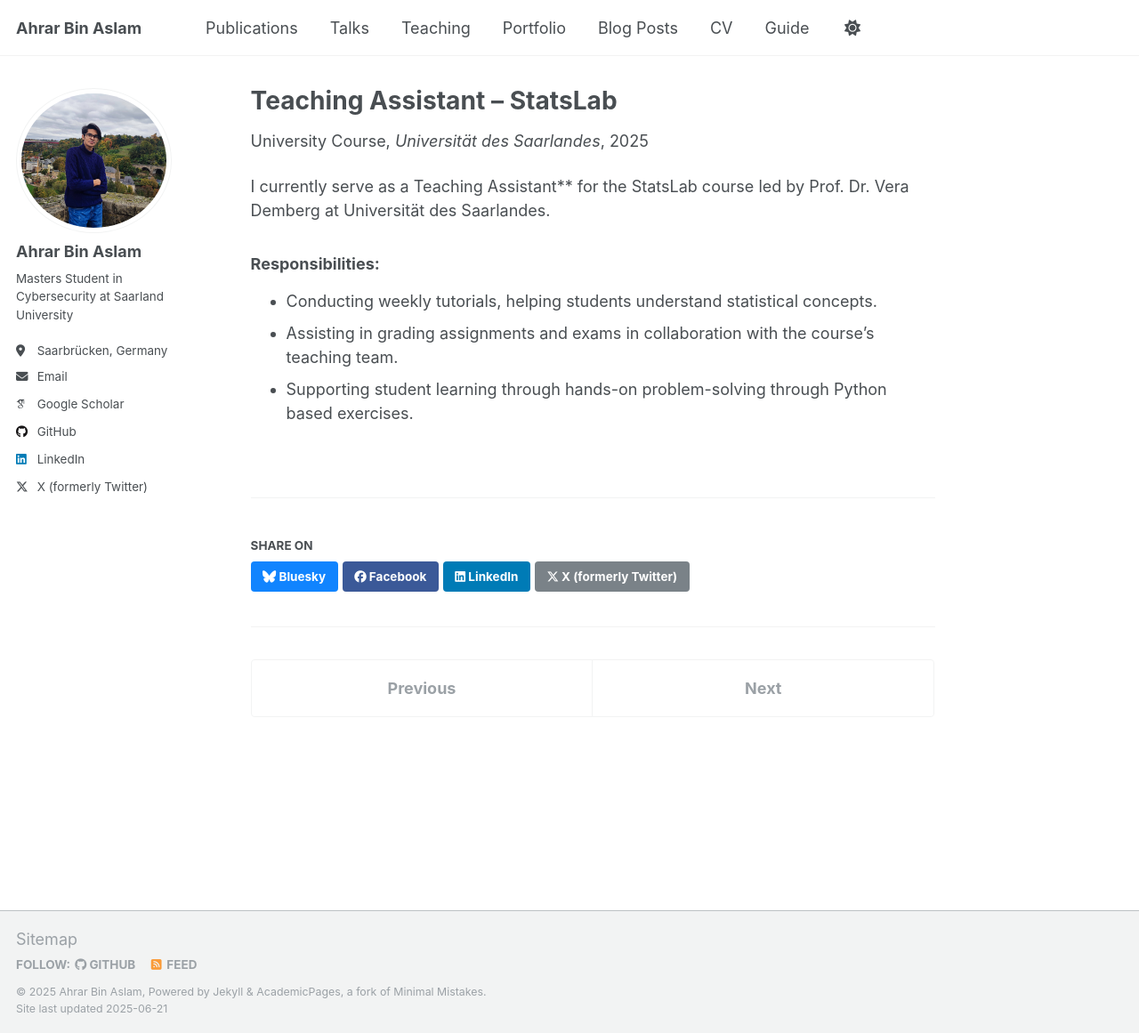
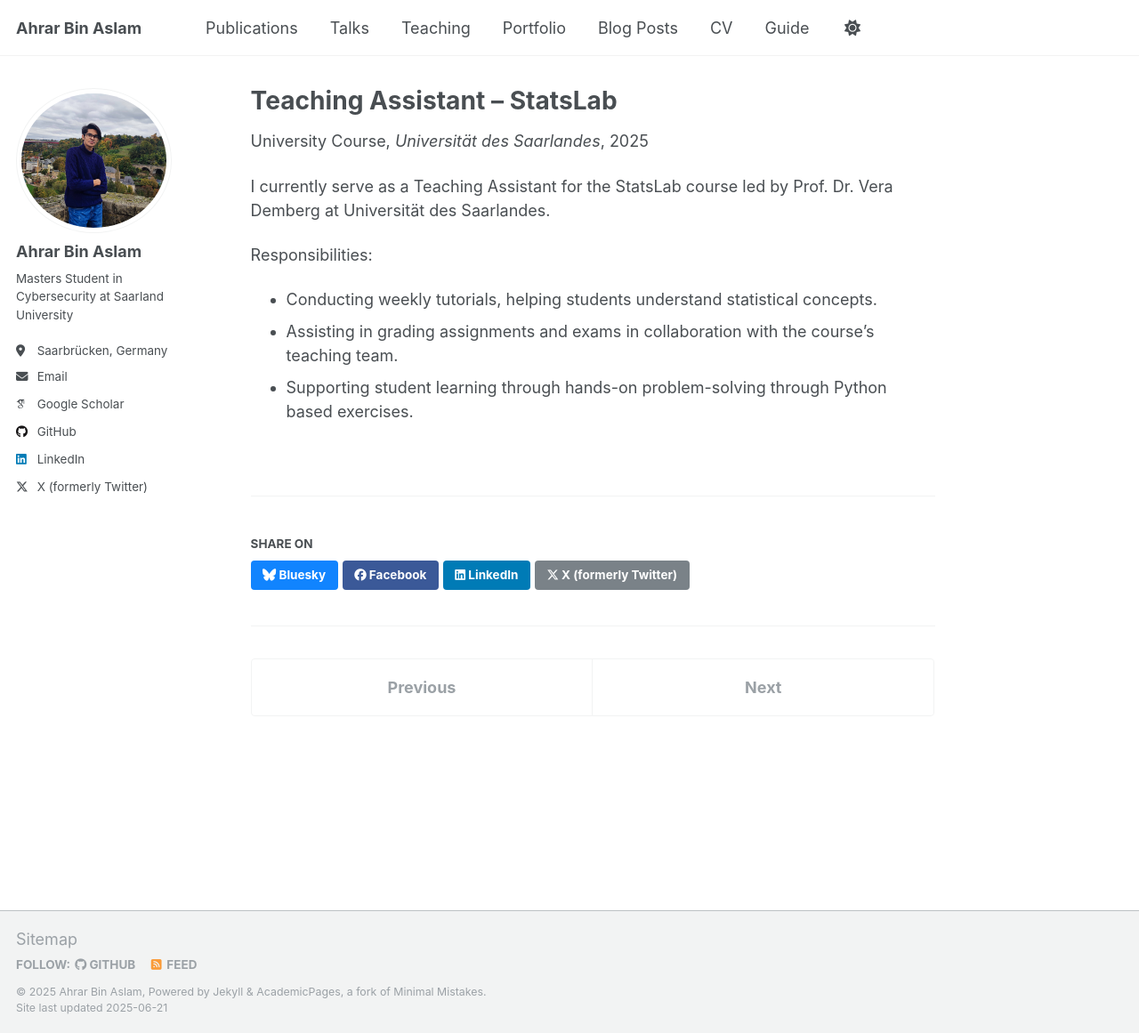
Before and after one commit to ahrarbinaslam/ahrarbinaslam.github.io, a Jekyll site: the page built from _teaching/2025-statslab-ta.md, in a window 1280 px wide and 1161 px high. Shown: the whole window at 89% size. Built offline with Jekyll 4.4.1, drawn with Linux system fonts in a browser that asks for light colours; some web fonts are replaced; part of the change alters nothing that is shown.

```diff
--- a/_teaching/2025-statslab-ta.md
+++ b/_teaching/2025-statslab-ta.md
@@ -5,12 +5,13 @@ type: "University Course"
 permalink: /teaching/2025-statslab-ta
 venue: "Universität des Saarlandes"
 date: 2025-04-01 - Present
+duration: "April 2025 – Present"
 location: "Saarbrücken, Saarland, Germany"
 ---
 
-I currently serve as a Teaching Assistant** for the StatsLab course led by Prof. Dr. Vera Demberg at Universität des Saarlandes.
+I currently serve as a Teaching Assistant for the StatsLab course led by Prof. Dr. Vera Demberg at Universität des Saarlandes.
 
-### Responsibilities:
+Responsibilities:
 - Conducting weekly tutorials, helping students understand statistical concepts.
 - Assisting in grading assignments and exams in collaboration with the course's teaching team.
 - Supporting student learning through hands-on problem-solving through Python based exercises.
```
